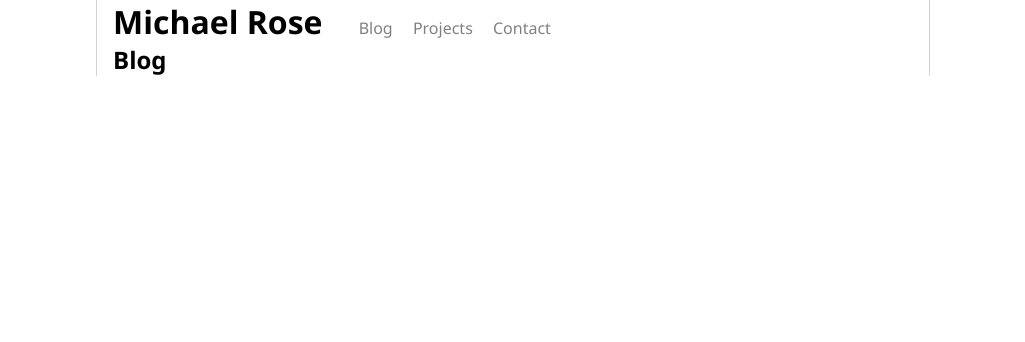
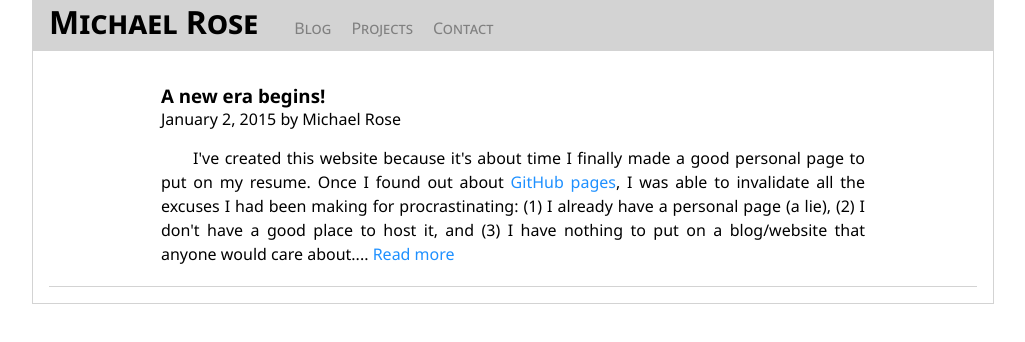
Before and after one commit to msrose/msrose.github.io, a plain HTML site: page index.html in a window 1280 px wide. Both pictures are taken after a click on the link "Blog". Shown: the whole page, without its empty margins (127-1152 px from the left). Drawn offline with nearby package versions, Linux system fonts and the light colour scheme.

Commit message:
Preview blog posts on blog page.

```diff
--- /dev/null
+++ b/404.html
@@ -0,0 +1 @@
+<div>This page doesn't exist!</div>
--- a/blog.html
+++ b/blog.html
@@ -1 +1 @@
-<h1>Blog</h1>
+<div id="blog_previews"></div>
--- /dev/null
+++ b/posts/1.html
@@ -0,0 +1,12 @@
+<article class="blog-entry">
+  <h1>A new era begins!</h1>
+  <div class="date">January 2, 2015 by Michael Rose</div>
+  <p>I've created this website because it's about time I finally made a good personal page to put on my resume. Once I found out about <a href="https://pages.github.com">GitHub pages</a>, I was able to invalidate all the excuses I had been making for procrastinating: (1) I already have a personal page (a lie), (2) I don't have a good place to host it, and (3) I have nothing to put on a blog/website that anyone would care about.</p>
+  <ol>
+    <li>My first personal page was made a long time ago, when I was somewhat new to web dev. So going back to maintain it after a couple of years became more of a chore. And it looked like garbage; I've always enjoyed web design - CSS is my BFF - but I'm not very good at it. I don't have a keen eye for what looks good, so it takes me a really long time playing around with styles before I get something looking professional-ish. My first personal page was always destined to die, and I wish I had seen that earlier.</li>
+    <li>For some reason, msrose.herokuapp.com is an entirely unappealing name for a personal page, despite the fact that I have several apps on Heroku and I'm perfectly happy with those domains. But msrose.github.io - that's a bad-ass 1337 h4x0r domain if I ever did hear one. Fear is thus stricken into all who hear and/or utter it. World domination here I come!</li>
+    <li>If you've gotten this far I guess point 3 is moot since you are someone, and you care enough about what I'm writing to have gotten this far. Nonetheless, I have a few of the more polished of my side projects I'd like to showcase on the <a href="#/projects">projects</a> page, so there's at least something to put here. As for the blog, I don't care if anyone actually reads it - although I will just go ahead and assume everyone does, and prepare it for the scrutiny of the harshest blog critics of modern times. No, the blogging will be a literary catharsis for me - a break from the never-ending input stream of computer science and math I intake as a software engineering student. I actually took an English course last term, and I realized how much I enjoy writing. And when I get in the flow I think I'm a good writer if I do say so myself. Ideally I could write a best-selling novel and be satisfied that I have left a lasting impression on this world. However, writing fiction is damn difficult, and writing good fiction is even harder. So I will content myself with my plebeian little blog, and hopefully transcend to a true literary masterpiece (seemingly by magic).</li>
+  </ol>
+  <p>I expect a lot of the posts I make will be about technology I come across - probably web dev related, probably stuff about JavaScipt, Ruby, C#, whatever I'm interested in at the time. And random things I encounter, whatever they may be.</p>
+  <p>My only hope is that I don't let this website die - will I make another post? If I don't, one of two things will have happened, and I'll share them with you since I'm still assuming you care: (1) I've written a best selling novel before I get the change to blog again, or (2) <a href="https://www.youtube.com/watch?v=M1-NpyaOWV0">Salad Days</a>. If you get the Monty Python reference, I give you a 100% guarantee that you will enjoy 98.7% of my posts, so please continue to care.</p>
+</article>
--- a/script.js
+++ b/script.js
@@ -1,21 +1,69 @@
 (function($) {
+  var numPosts = 1;
+
+  function getPostQuery(id) {
+    return $.ajax({
+      url: "posts/" + id + ".html"
+    });
+  }
+
+  function getPostPreview(data, id) {
+    var preview = data.substring(0, data.indexOf("</p>"));
+    preview += "... <a href=\"#/blog/" + id + "\">Read more</a></p></article>";
+    return preview;
+  }
+
+  function populateBlogPreviews() {
+    var $previews = $("#blog_previews");
+    var requests = [];
+    for(var i = numPosts; i >= 1; i--) {
+      requests.push(getPostQuery(i));
+    }
+    $.when.apply(undefined, requests).then(function() {
+      if(numPosts === 1) {
+        $previews.append(getPostPreview(arguments[0], 1));
+      } else {
+        var id = numPosts;
+        for(var i = 0; i < arguments.length; i++) {
+          $previews.append(getPostPreview(arguments[i][0], id));
+          id--;
+        }
+      }
+    });
+  }
+
   var routes = {
-    "blog": "blog.html",
-    "projects": "projects.html",
-    "contact": "contact.html"
+    "blog": {
+      url: "blog.html",
+      onReady: populateBlogPreviews
+    },
+    "projects": {
+      url: "projects.html",
+    },
+    "contact": {
+      url: "contact.html"
+    }
   };
+
+  for(var i = 1; i <= numPosts; i++) {
+    routes["blog/" + i] = { url: "posts/" + i + ".html" };
+  }
 
   $(document).ready(function() {
     var $content = $("#content");
 
     function changePage(hash) {
       var path = hash.slice(2);
-      var url = path in routes ? routes[path] : "blog.html";
+      var exists = path in routes;
+      var url = exists ? routes[path].url : "404.html";
 
       $.ajax({
         url: url,
         success: function(data) {
           $content.html(data);
+          if(exists && routes[path].onReady) {
+            routes[path].onReady();
+          }
         }
       });
     }
--- a/styles.css
+++ b/styles.css
@@ -5,18 +5,26 @@ html {
 }
 
 body {
-  width: 50em;
+  width: 60em;
   min-width: 50em;
   font-family: "Segoe UI", sans-serif;
-  margin: 0 auto;
-  padding: 0 1em;
+  margin: 0 auto 1em auto;
+  padding: 0;
   border-left: 1px solid lightgray;
   border-right: 1px solid lightgray;
+  border-bottom: 1px solid lightgray;
 }
 
 h1 {
   margin: 0;
   padding: 0;
+}
+
+header {
+  background-color: lightgray;
+  padding: 0 1em 0.5em 1em;
+  margin: 0;
+  font-variant: small-caps;
 }
 
 header h1 {
@@ -45,5 +53,40 @@ nav a {
 }
 
 nav a:hover {
-  color: black;
+  color: dodgerblue;
 }
+
+#content {
+  padding: 1em;
+}
+
+#blog_previews article.blog-entry {
+  border-bottom: 1px solid lightgray;
+}
+
+article.blog-entry {
+  padding: 1em 7em 0.25em 7em;
+}
+
+article.blog-entry p, article.blog-entry li {
+  text-align: justify;
+  text-justify: inter-word;
+  line-height: 1.5em;
+}
+
+article.blog-entry p {
+  text-indent: 2em;
+}
+
+article.blog-entry li {
+  margin-bottom: 1em;
+}
+
+article.blog-entry p a, article.blog-entry li a {
+  color: dodgerblue;
+  text-decoration: none;
+}
+
+article.blog-entry p a:hover, article.blog-entry li a:hover {
+  color: magenta;
+}
```
Also changed, not shown: contact.html (+1 -0 lines), projects.html (+1 -0 lines).
